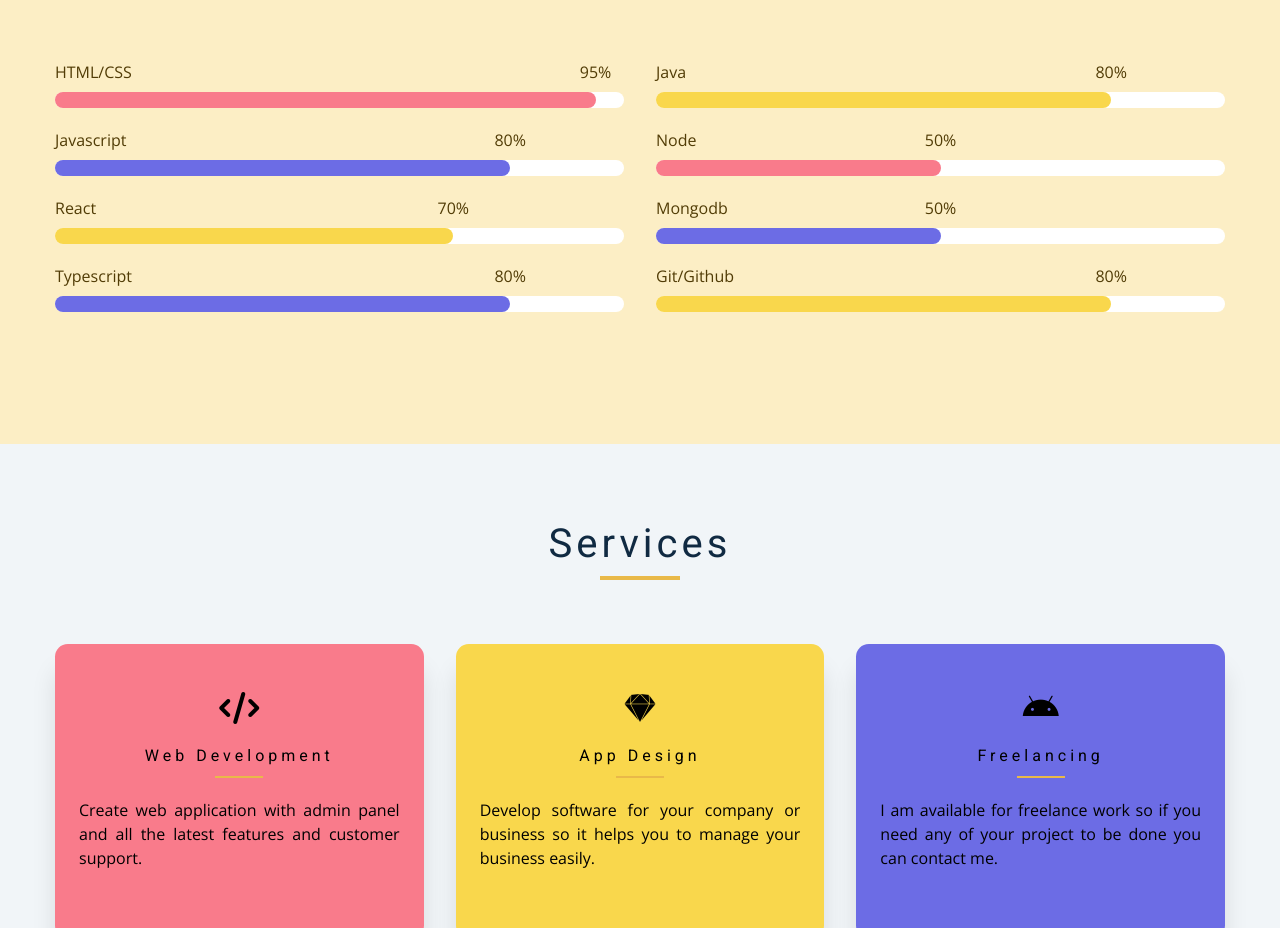
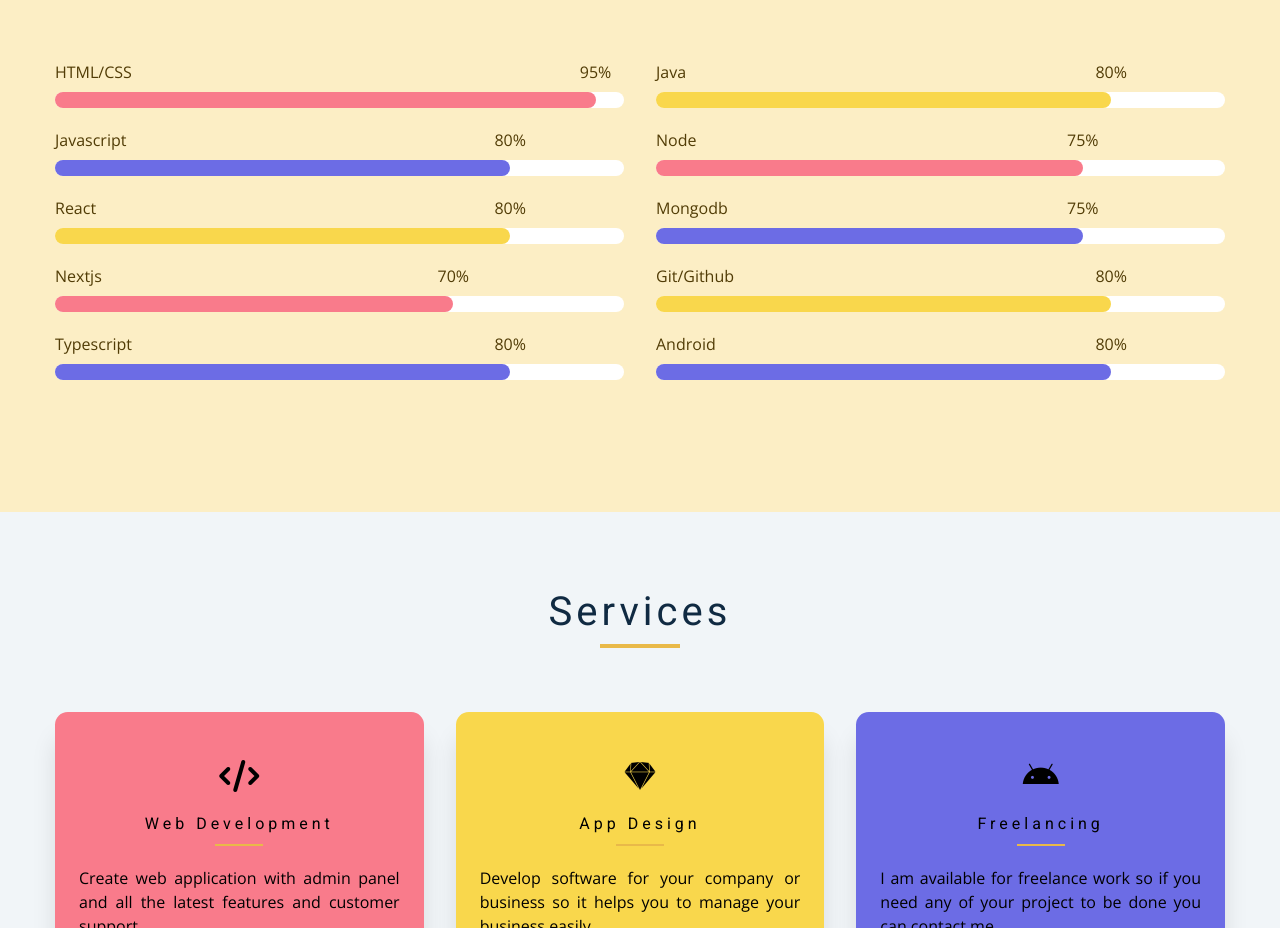
Before and after one commit to Vivek563/Portfolio-React-Typescript, a React (Vite) app: page / in a window 1280 px wide. Shown: the part 1500-2428 px from the top of the page. Built offline with nearby package versions, Linux system fonts and the light colour scheme.

Commit message:
Update About and Skills components

```diff
--- a/src/components/About/About.tsx
+++ b/src/components/About/About.tsx
@@ -1,3 +1,5 @@
+import React from "react";
+
 function About() {
   return (
     <>
--- a/src/components/PageRoute/PageRoute.css
+++ b/src/components/PageRoute/PageRoute.css
@@ -668,13 +668,13 @@ Skills
 }
 
 .node {
-  width: 50%;
+  width: 75%;
 }
 
 .node-text {
   position: absolute;
   top: -2rem;
-  left: 50%;
+  left: 75%;
   transform: translateX(-50%);
 }
 
@@ -684,8 +684,11 @@ Skills
 }
 
 .react {
+  width: 80%;
+  background: var(--yellow);
+}
+.nextjs {
   width: 70%;
-  background: var(--yellow);
 }
 
 .value-80 {
@@ -708,13 +711,16 @@ Skills
 }
 
 .react-text {
-  left: 70%;
+  left: 80%;
 }
 
 .skill-text-80 {
   left: 80%;
 }
 
+.nextjs-text{
+  left: 70%;
+}
 /*
 ===============
 Timeline
--- a/src/components/Skills/Skills.tsx
+++ b/src/components/Skills/Skills.tsx
@@ -1,4 +1,4 @@
-
+import React from "react"
 
 function Skills() {
   return (
@@ -35,7 +35,14 @@ function Skills() {
           <p>React</p>
           <div className="skill-container">
             <div className="skill-value react"></div>
-            <p className="skill-text react-text">70%</p>
+            <p className="skill-text react-text">80%</p>
+          </div>
+        </div>
+        <div className="skill">
+          <p>Nextjs</p>
+          <div className="skill-container">
+            <div className="skill-value nextjs"></div>
+            <p className="skill-text nextjs-text">70%</p>
           </div>
         </div>
         <div className="skill">
@@ -61,7 +68,7 @@ function Skills() {
           <p>Node</p>
           <div className="skill-container">
             <div className="skill-value node"></div>
-            <p className="node-text">50%</p>
+            <p className="node-text">75%</p>
           </div>
         </div>
 
@@ -69,7 +76,7 @@ function Skills() {
           <p>Mongodb</p>
           <div className="skill-container">
             <div style={{backgroundColor:"#6c6ce5"}} className="skill-value node"></div>
-            <p  className="node-text">50%</p>
+            <p  className="node-text">75%</p>
           </div>
         </div>
 
@@ -77,6 +84,13 @@ function Skills() {
           <p>Git/Github</p>
           <div className="skill-container">
             <div className="skill-value value-80"></div>
+            <p className="skill-text skill-text-80">80%</p>
+          </div>
+        </div>
+        <div className="skill">
+          <p>Android</p>
+          <div className="skill-container">
+            <div style={{backgroundColor:"#6c6ce5"}} className="skill-value value-80"></div>
             <p className="skill-text skill-text-80">80%</p>
           </div>
         </div>
```
